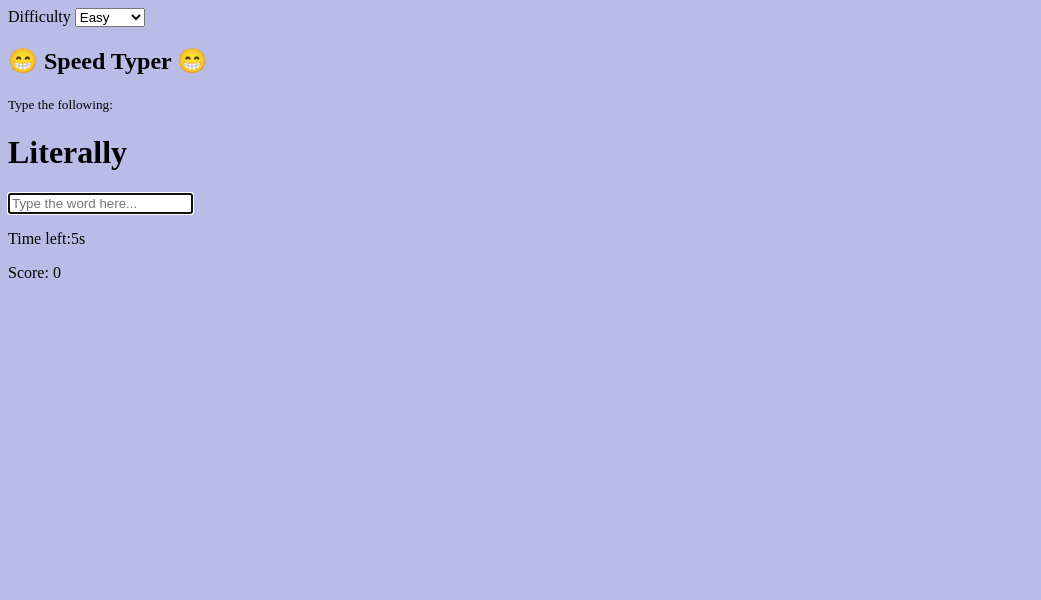
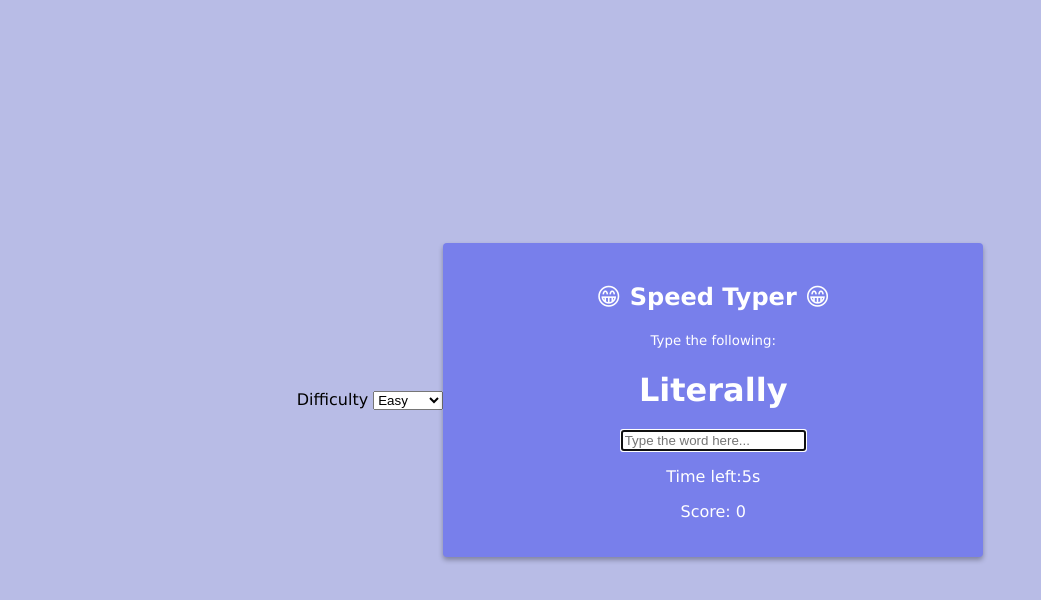
Before and after one commit to JAIRAM12/jairamgame, a plain HTML site: page index.html in a window 1280 px wide. Shown: the whole page, without its empty margins (0-1041 px from the left). Drawn offline with Linux system fonts and the light colour scheme.

Commit message:
Add files via upload

```diff
--- a/style.css
+++ b/style.css
@@ -1,4 +1,23 @@
 body
 {
     background-color: #b8bce6 ;
+    display: flex;
+    align-items: center;
+    justify-content: center;
+    min-height: 100vh;
+    margin: 0;
+    font-family: Verdana, Geneva, Tahoma;
 }
+
+.container
+{
+    background-color: #787feb;
+    padding: 20px;
+    border-radius: 4px;
+    box-shadow: 0 3px 5px rgba(0, 0, 0, 0.3);
+    color: #fff;
+    position:relative;
+    text-align: center;
+    width: 500px;
+
+}
```
